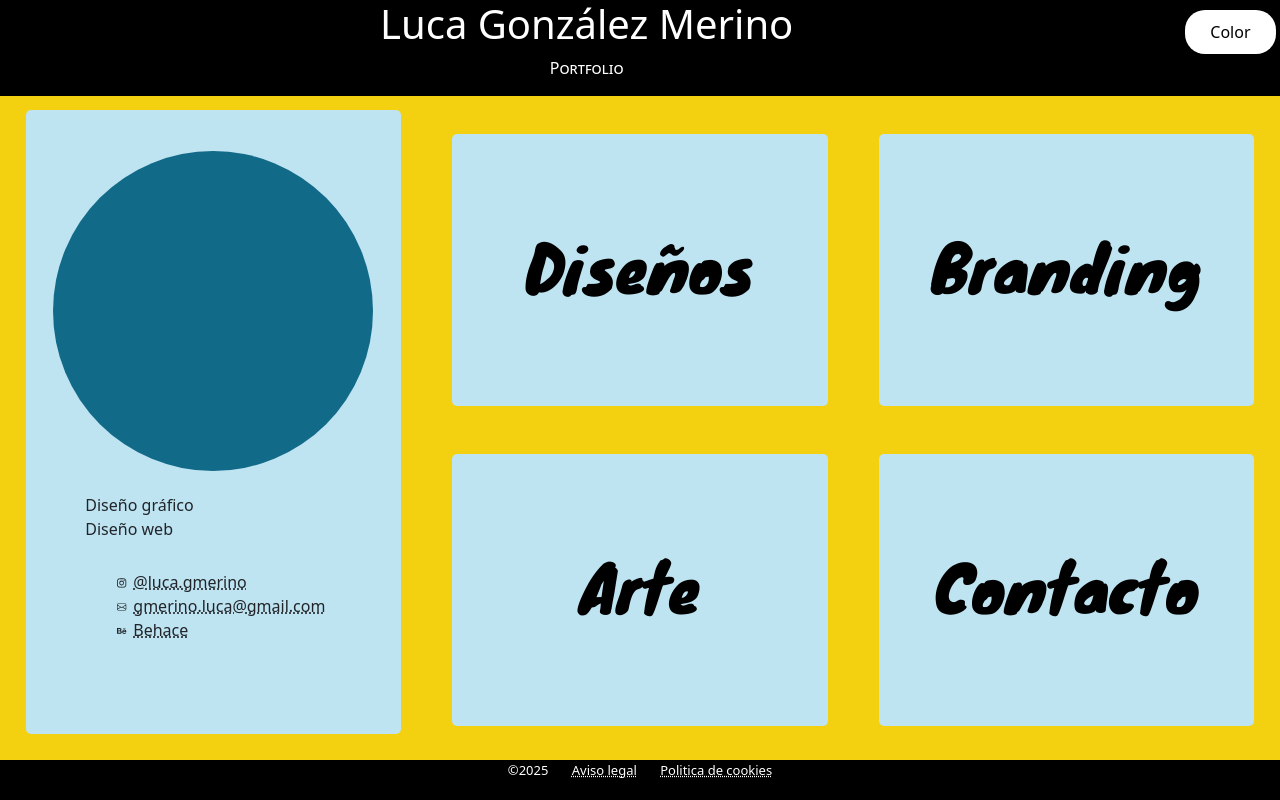
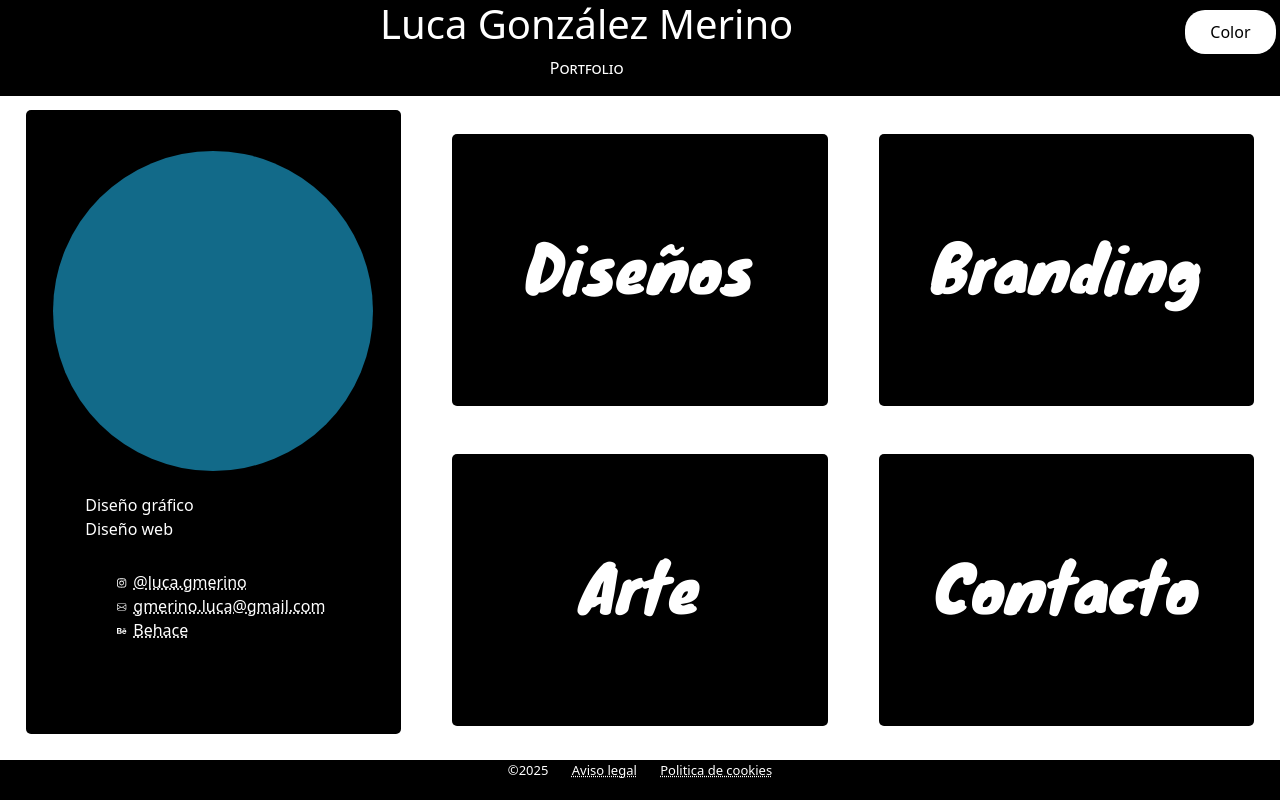
Before and after one commit to lucagmerino/ExamenPortfolio, a plain HTML site: page index.html in a window 1280 px wide. Both pictures are taken after a click on the button "Color". Drawn offline with nearby package versions, Linux system fonts and the light colour scheme.

Commit message:
Add files via upload

```diff
--- a/css/estilo_portfolio.css
+++ b/css/estilo_portfolio.css
@@ -255,7 +255,7 @@ footer {
 }
 
 .bg_byn {
-    background-color: var(--color_secundario) !important;
+    background-color: var(--color_blanco) !important;
 }
 
 .seccion_color {
--- a/index.html
+++ b/index.html
@@ -29,17 +29,17 @@
     </header>
     <div class="grid_index">
 
-    <main id="seccion_01" class="seccion seccion_color seccion_01 margen_header">
+    <main id="seccion_01" class="color seccion seccion_color seccion_01 margen_header">
         <div>
             <div class="bg_color seccion_01_foto">
                 <img>
             </div>
-            <div class="seccion seccion_color">
+            <div class="color seccion seccion_color">
                 Diseño gráfico
                 <br>
                 Diseño web
             </div>
-            <div class="seccion seccion_color seccion_01_redes">
+            <div class="color seccion seccion_color seccion_01_redes">
                 <ul>
                     <li><a href="https://www.instagram.com/luca.gmerino/?hl=am-et" target="_blank"
                             title="instagram"><svg xmlns="http://www.w3.org/2000/svg" width="16" height="16"
@@ -62,22 +62,22 @@
         </div>
     </main>
     <nav class="seccion_02 margen_header">
-        <div id="disenos" class="seccion seccion_color tarjeta"><a class="titulo" href="html/diseños.html" target="_parent">
+        <div id="disenos" class="color seccion seccion_color tarjeta"><a class="titulo color seccion_color" href="html/diseños.html" target="_parent">
                 <h2>Diseños</h2>
             </a></div>
 
 
-        <div class="seccion seccion_color tarjeta"><a class="titulo" href="" target="_parent">
+        <div class="color seccion seccion_color tarjeta"><a class="titulo color seccion_color" href="" target="_parent">
                 <h2>Branding</h2>
             </a></div>
 
 
-        <div class="seccion seccion_color tarjeta"><a class="titulo" href="" target="_parent">
+        <div class="color seccion seccion_color tarjeta"><a class="titulo color seccion_color" href="" target="_parent">
                 <h2>Arte</h2>
             </a></div>
 
 
-        <div class="seccion seccion_color tarjeta"><a class="titulo" href="html/contacto.html" target="_parent">
+        <div class="color seccion seccion_color tarjeta"><a class="titulo color seccion_color" href="html/contacto.html" target="_parent">
                 <h2>Contacto</h2>
             </a></div>
     </nav>
--- a/javascript/portfolio_js.js
+++ b/javascript/portfolio_js.js
@@ -1,36 +1,30 @@
-let body=document.body;
-let boton=document.getElementById("boton_byn");
-let seccion=document.getElementsByClassName("seccion_color");
+let body = document.body;
+let boton = document.getElementById("boton_byn");
+let secciones = document.querySelectorAll(".color"); // Usamos una clase fija para selección
 
+let modo_byn = false;
 
-let modo_byn=false;
-
-
-function cambioColor(){
-    if(modo_byn==false){
+function cambioColor() {
+    if (modo_byn==false) {
         body.classList.remove("bg_color");
         body.classList.add("bg_byn");
 
-      /*  for (let i = 0; i < seccion.length; i++) {
-            seccion[i].classList.remove("seccion_color");
-            seccion[i].classList.add("seccion_byn");
-        }
+        secciones.forEach(seccion => {
+            seccion.classList.remove("seccion_color");
+            seccion.classList.add("seccion_byn");
+        });
 
- */
+        modo_byn = true;
+    } else {
+        body.classList.remove("bg_byn");
+        body.classList.add("bg_color");
 
+        secciones.forEach(seccion => {
+            seccion.classList.remove("seccion_byn");
+            seccion.classList.add("seccion_color");
+        });
 
-
-        modo_byn=true;
-    }
-    else{
-        body.classList.remove("bg_byn");
-        body.classList.add("bg_color")
-
-
-
-
-
-        modo_byn=false;
+        modo_byn = false;
     }
 }
 
```
